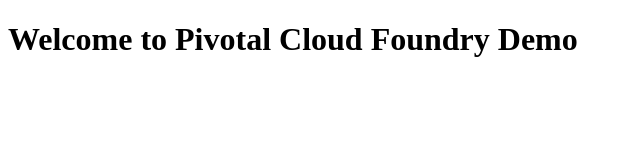
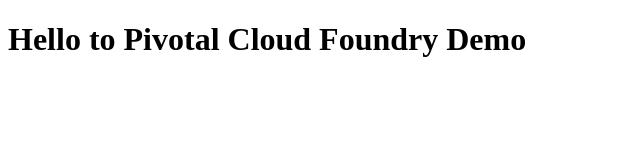
Before and after one commit to jabagain/pcf-poc, a plain HTML site: page WebContent/index.html in a window 1280 px wide. Shown: the whole page, without its empty margins (0-640 px from the left). Drawn offline with Linux system fonts and the light colour scheme.

Commit message:
Update index.html

```diff
--- a/WebContent/index.html
+++ b/WebContent/index.html
@@ -5,6 +5,6 @@
 <title>Insert title here</title>
 </head>
 <body>
-	<h1>Welcome to Pivotal Cloud Foundry Demo</h1>
+	<h1>Hello to Pivotal Cloud Foundry Demo</h1>
 </body>
 </html>
```
